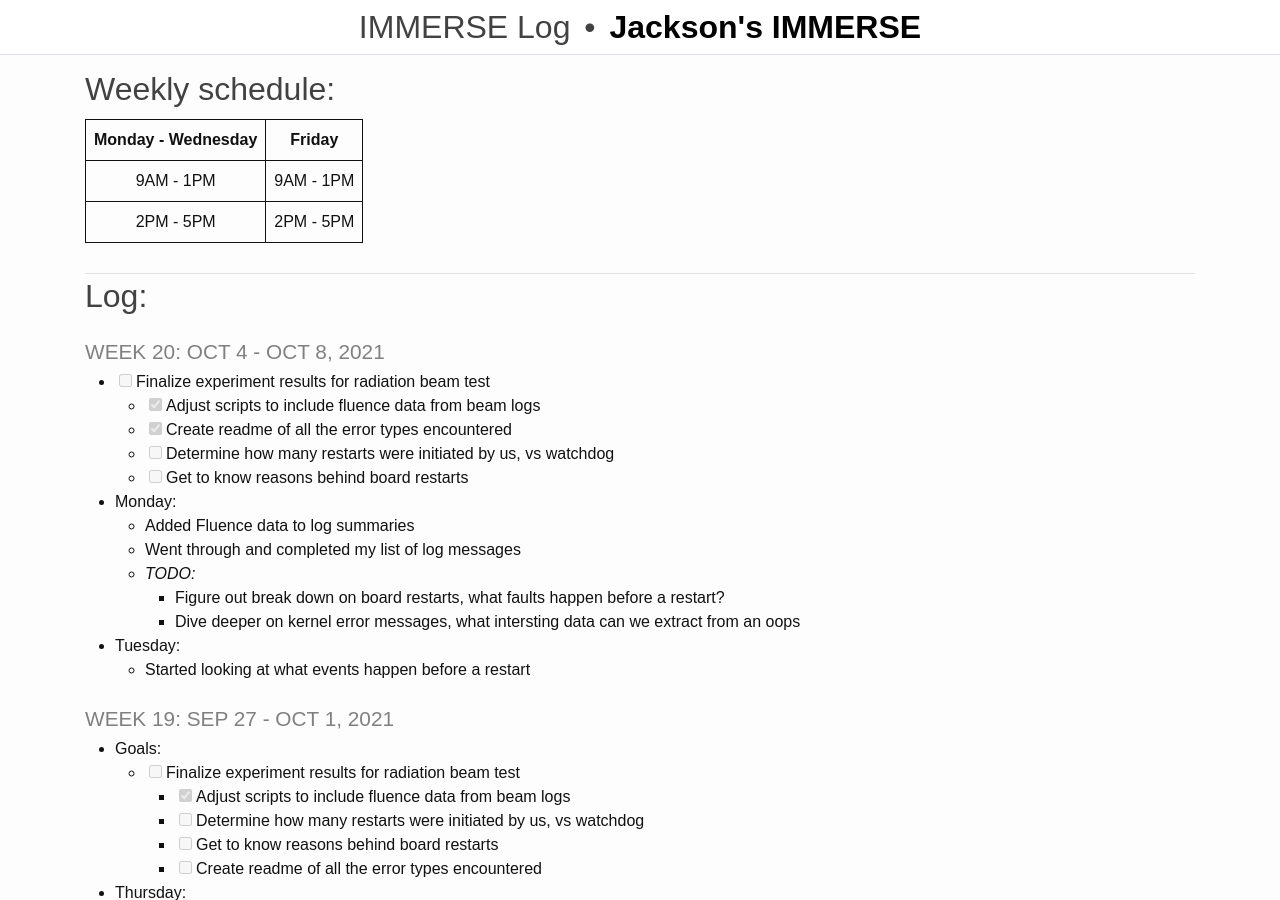
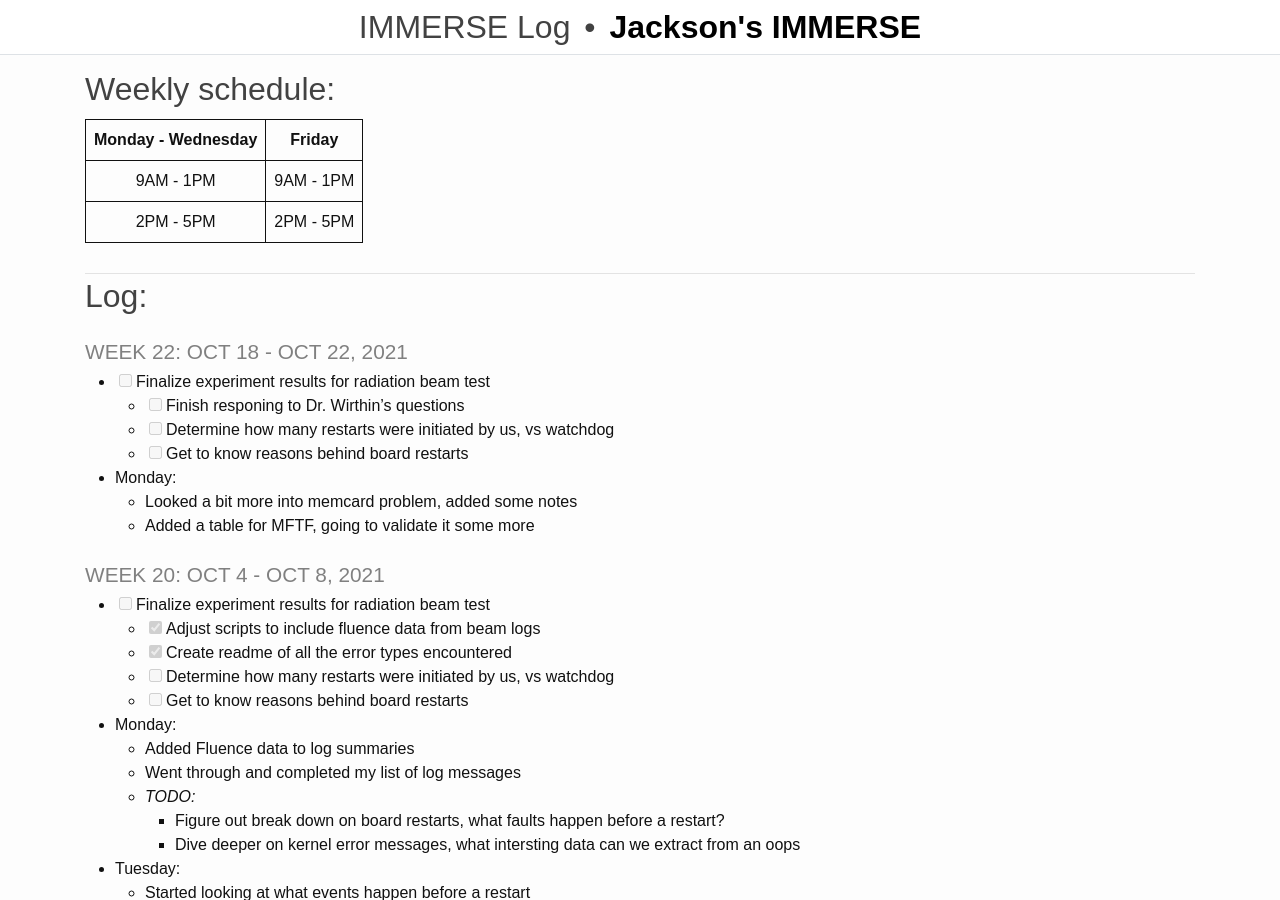
Before and after one commit to rjsmith1999/IMMERSE, a Jekyll site: the page built from _pages/log.md, in a window 1280 px wide and 900 px high. Built offline with Jekyll 4.4.1, drawn with Linux system fonts in a browser that asks for light colours.

Commit message:
Update Log

```diff
--- a/_pages/log.md
+++ b/_pages/log.md
@@ -13,6 +13,16 @@ title: IMMERSE Log
 
 -------------------
 ## Log:
+
+### Week 22: Oct 18 - Oct 22, 2021
+  - [ ] Finalize experiment results for radiation beam test
+    - [ ] Finish responing to Dr. Wirthin's questions
+    - [ ] Determine how many restarts were initiated by us, vs watchdog
+    - [ ] Get to know reasons behind board restarts
+
+* **Monday**:
+  - Looked a bit more into memcard problem, added some notes
+  - Added a table for MFTF, going to validate it some more
 
 ### Week 20: Oct 4 - Oct 8, 2021
   - [ ] Finalize experiment results for radiation beam test
```
